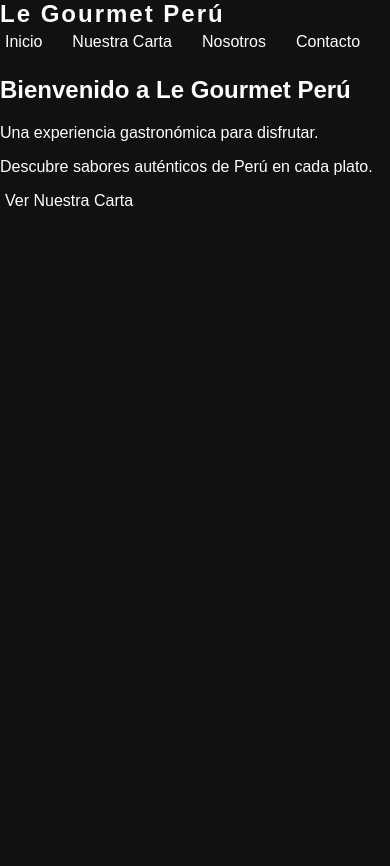
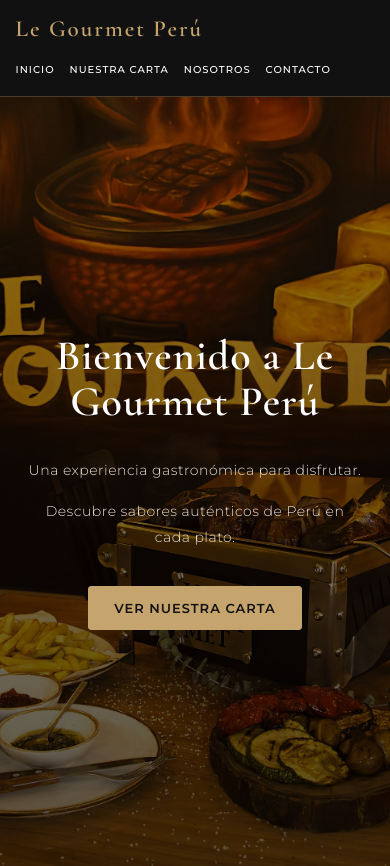
Before and after one commit to josueyea/LeGourmetWeb, a React (Vite) app in the folder le-gourmet-web/: page / in a window 390 px wide. Before the commit the page ends 844 px from the top, so only its background shows below. Built offline with nearby package versions, Linux system fonts and the light colour scheme.

Commit message:
Cambio en Navbar y Hero

```diff
--- a/le-gourmet-web/index.html
+++ b/le-gourmet-web/index.html
@@ -4,7 +4,11 @@
     <meta charset="UTF-8" />
     <link rel="icon" type="image/svg+xml" href="/favicon.svg" />
     <meta name="viewport" content="width=device-width, initial-scale=1.0" />
+
     <title>le-gourmet-web</title>
+    <link rel="preconnect" href="https://fonts.googleapis.com">
+    <link rel="preconnect" href="https://fonts.gstatic.com" crossorigin>
+    <link href="https://fonts.googleapis.com/css2?family=Cormorant+Garamond:wght@400;500;600;700&family=Montserrat:wght@300;400;500;600;700&display=swap" rel="stylesheet">
   </head>
   <body>
     <div id="root"></div>
--- a/le-gourmet-web/src/App.css
+++ b/le-gourmet-web/src/App.css
@@ -1,3 +1,4 @@
+
 * {
   box-sizing: border-box;
 }
@@ -12,27 +13,184 @@ body {
   background: var(--background);
   margin: 0;
   padding: 0;
+  font-family: 'Montserrat', sans-serif;
 }
 
-a {
-  padding: 5px;
-  text-decoration: none;
-  color: var(--text-h);
+nav {
+  width: 100%;
+  height: 80px;
+  padding: 0 7%;
+
+  display: flex;
+  flex-direction: row;
+  justify-content: space-between;
+  align-items: center;
+
+  background: #111111;
+  border-bottom: 1px solid rgba(197, 164, 109, 0.3);
+
+  box-shadow: 0 5px 25px rgba(0, 0, 0, 0.2);
+}
+
+nav h1 {
+  font-family: 'Cormorant Garamond', Georgia, serif;
+  font-size: 31px;
+  font-weight: 600;
+  letter-spacing: 2px;
+  color: var(--primary);
+  margin: 0;
 }
 
 nav div {
   display: flex;
   align-items: center;
-  gap: 20px;
+  gap: 32px;
 }
 
-a:hover {
-  color: var(--primary);
-  text-decoration: underline;
+nav a {
+  padding: 5px 0;
+  text-decoration: none;
+  color: var(--text-h);
+
+  font-size: 13px;
+  font-weight: 500;
+  letter-spacing: 1px;
+  text-transform: uppercase;
+
+  transition: color 0.3s ease;
 }
 
-nav h1 {
-  font-size: 24px;
-  margin: 0;
-  letter-spacing: 2px;
+nav a:hover {
+  color: var(--primary);
 }
+
+/* =================================
+   HERO
+================================= */
+
+#hero {
+  width: 100%;
+  min-height: calc(100vh - 80px);
+  padding: 60px 20px;
+
+  display: flex;
+  flex-direction: column;
+  justify-content: center;
+  align-items: center;
+
+  text-align: center;
+
+  background:
+    linear-gradient(
+      rgba(0, 0, 0, 0.40),
+      rgba(0, 0, 0, 0.65)
+    ),
+    url('./assets/legourmet-bg.jpg');
+
+  background-size: cover;
+  background-position: center 45%;
+  background-repeat: no-repeat;
+}
+
+/* TÍTULO */
+
+#hero h1 {
+  font-family: 'Cormorant Garamond', Georgia, serif;
+  font-size: clamp(48px, 5.5vw, 76px);
+  font-weight: 600;
+  letter-spacing: 1px;
+  line-height: 1.1;
+
+  color: #ffffff;
+  margin-bottom: 30px;
+  margin: 0 0 25px;
+}
+
+/* PÁRRAFOS */
+
+#hero p {
+  font-family: 'Montserrat', sans-serif;
+  font-size: 17px;
+  font-weight: 300;
+  letter-spacing: 0.5px;
+  line-height: 1.9;
+
+  color: #e5e0d8;
+
+  margin: 7px 0;
+}
+
+/* BOTÓN */
+
+#hero a {
+  display: inline-block;
+
+  margin-top: 28px;
+  padding: 15px 32px;
+
+  background: var(--primary);
+  color: #111111;
+
+  border: 1px solid var(--primary);
+  border-radius: 3px;
+
+  font-size: 13px;
+  font-weight: 600;
+  letter-spacing: 1px;
+  text-transform: uppercase;
+
+  text-decoration: none;
+
+  transition: 0.3s ease;
+}
+
+#hero a:hover {
+  background: transparent;
+  color: var(--primary);
+}
+
+/* =================================
+   RESPONSIVE
+================================= */
+
+@media (max-width: 768px) {
+
+  nav {
+    height: auto;
+    min-height: 75px;
+    padding: 15px 4%;
+    gap: 15px;
+    flex-wrap: wrap;
+  }
+
+  nav h1 {
+    font-size: 23px;
+  }
+
+  nav div {
+    gap: 15px;
+    flex-wrap: wrap;
+  }
+
+  nav a {
+    font-size: 10px;
+  }
+
+  #hero {
+    min-height: calc(100vh - 75px);
+    padding: 50px 18px;
+  }
+
+  #hero h1 {
+    font-size: 42px;
+  }
+
+  #hero p {
+    font-size: 14px;
+    max-width: 95%;
+  }
+
+  #hero a {
+    padding: 13px 25px;
+  }
+}
```
Also changed, not shown: le-gourmet-web/src/assets/legourmet-bg.jpg (added).
